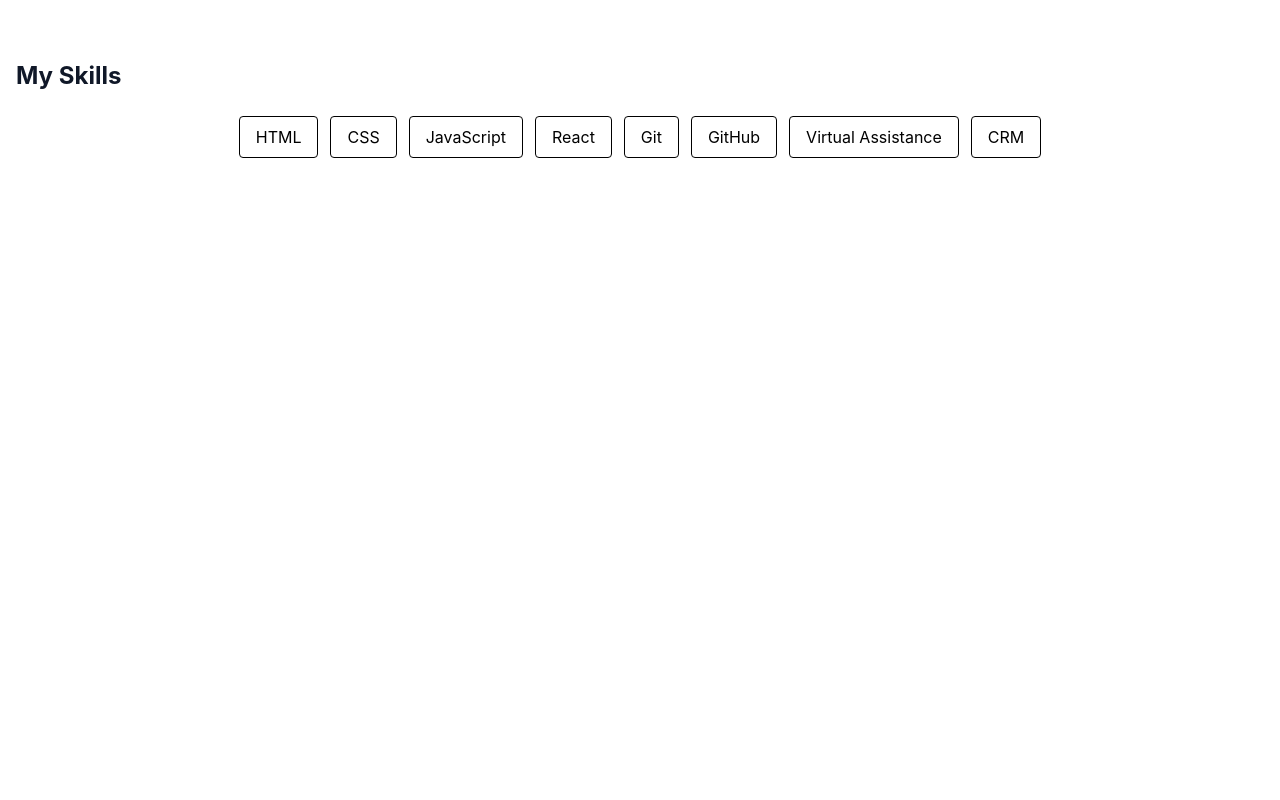
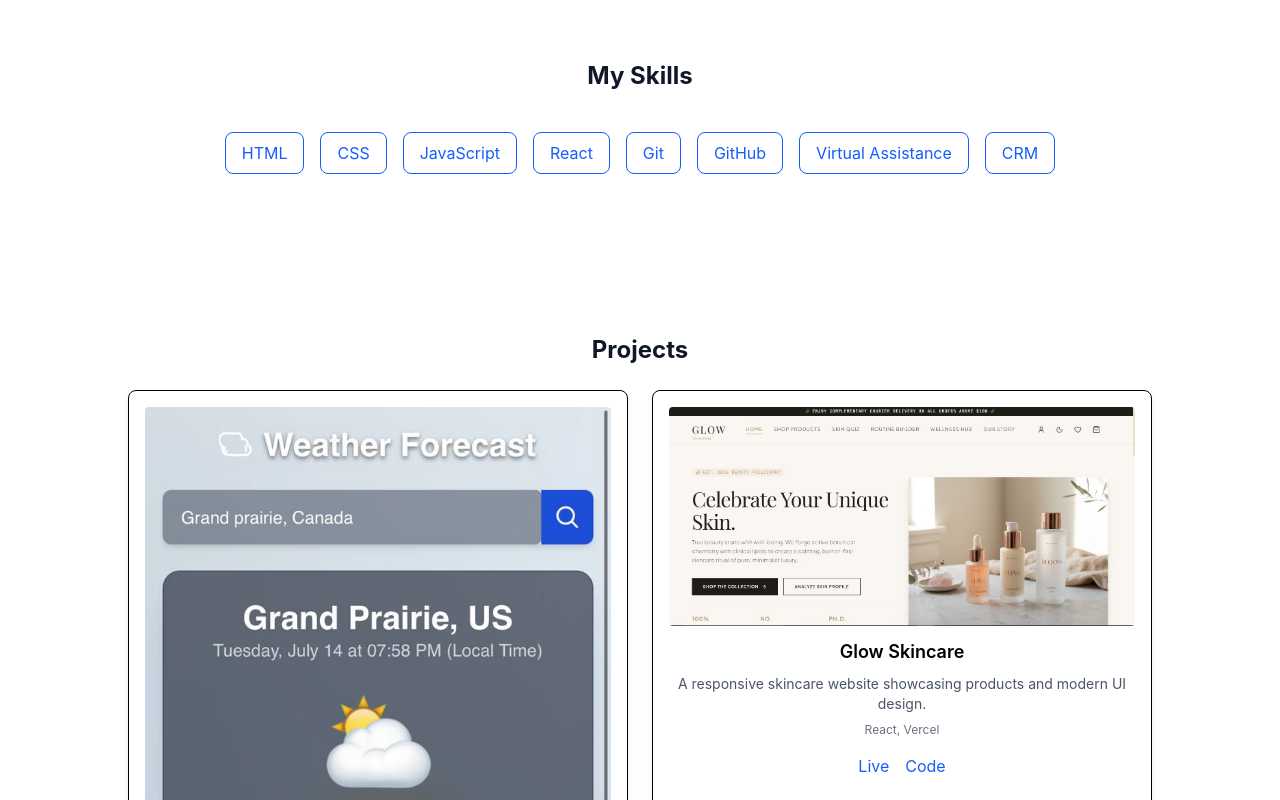
Before and after one commit to BigTrevor1234/my-portfolio, a React (Vite) app: page / in a window 1280 px wide. Shown: the part 1620-2420 px from the top of the page. Built offline with nearby package versions, Linux system fonts and the light colour scheme.

Commit message:
Final portfolio styling

```diff
--- a/src/components/Projects.jsx
+++ b/src/components/Projects.jsx
@@ -24,34 +24,57 @@ function Projects() {
   return (
     <section
       id="projects"
-     className="min-h-screen flex items-center justify-center px-4 py-20 bg-white">
-      <h2 className="text-2xl font-bold mb-6">Projects</h2>
+      className="min-h-screen flex items-center justify-center px-4 py-20 bg-white"
+    >
+      <div className="max-w-5xl mx-auto text-center">
 
-      <div className="grid gap-6 md:grid-cols-2 max-w-4xl">
+        <h2 className="text-2xl font-bold mb-6 text-gray-900">
+          Projects
+        </h2>
+
+        <div className="grid gap-6 md:grid-cols-2">
           {projects.map((project) => (
-          <div key={project.title} className="border rounded-lg p-4 shadow-md hover:shadow-x1 transition-300">
+            <div
+              key={project.title}
+              className="border rounded-lg p-4 shadow-md hover:shadow-xl transition duration-300"
+            >
               <img
                 src={project.image}
                 alt={project.title}
                 className="rounded mb-3"
               />
 
-            <h3 className="font-semibold">{project.title}</h3>
+              <h3 className="font-semibold text-lg">
+                {project.title}
+              </h3>
 
-            <p className="text-sm mt-2">
+              <p className="text-sm mt-2 text-gray-600">
                 {project.description}
               </p>
 
-            <p className="text-xs mt-2">
+              <p className="text-xs mt-2 text-gray-500">
                 {project.tech}
               </p>
 
-            <div className="flex gap-4 mt-4 underline">
-              <a href={project.liveLink}>Live</a>
-              <a href={project.codeLink}>Code</a>
+              <div className="flex justify-center gap-4 mt-4">
+                <a
+                  href={project.liveLink}
+                  className="text-blue-600 hover:underline"
+                >
+                  Live
+                </a>
+
+                <a
+                  href={project.codeLink}
+                  className="text-blue-600 hover:underline"
+                >
+                  Code
+                </a>
               </div>
             </div>
           ))}
+        </div>
+
       </div>
     </section>
   )
--- a/src/components/Skills.jsx
+++ b/src/components/Skills.jsx
@@ -13,18 +13,23 @@ function Skills() {
   return (
     <section
       id="skills"
-    className="min-h-screen flexi tems-center px-4 py-20 bg-white">
-      <h2 className="text-2xl font-bold mb-6 text-gray-900">My Skills</h2>
+      className="py-20 px-4 bg-white"
+    >
+      <div className="max-w-4xl mx-auto text-center">
+        <h2 className="text-2xl font-bold mb-10 text-gray-900">
+          My Skills
+        </h2>
 
-      <div className="flex flex-wrap gap-3 justify-center">
+        <div className="flex flex-wrap justify-center gap-4">
           {skills.map((skill) => (
             <span
               key={skill}
-            className="border rounded px-4 py-2"
+              className="border border-blue-600 text-blue-600 px-4 py-2 rounded-lg hover:bg-blue-600 hover:text-white transition"
             >
               {skill}
             </span>
           ))}
+        </div>
       </div>
     </section>
   )
```
Lines whose indentation alone changed are shown as unchanged.
